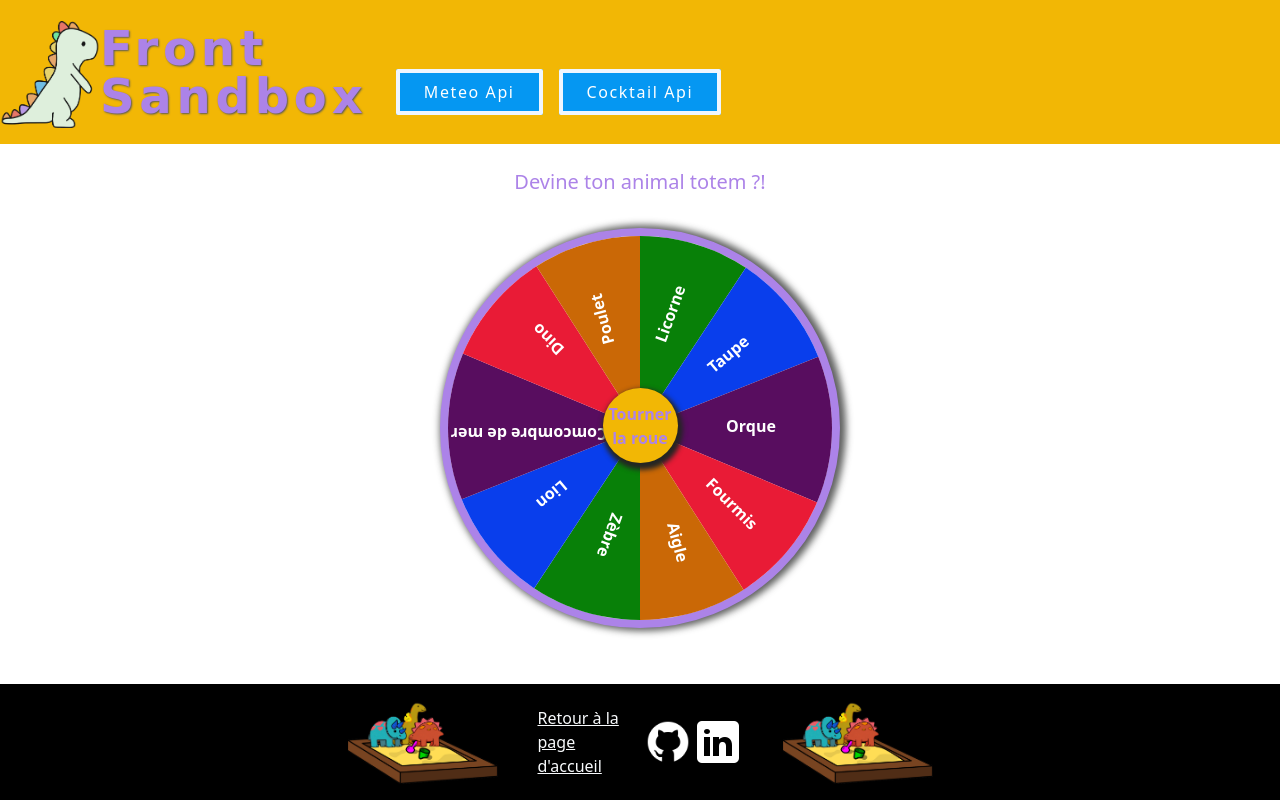
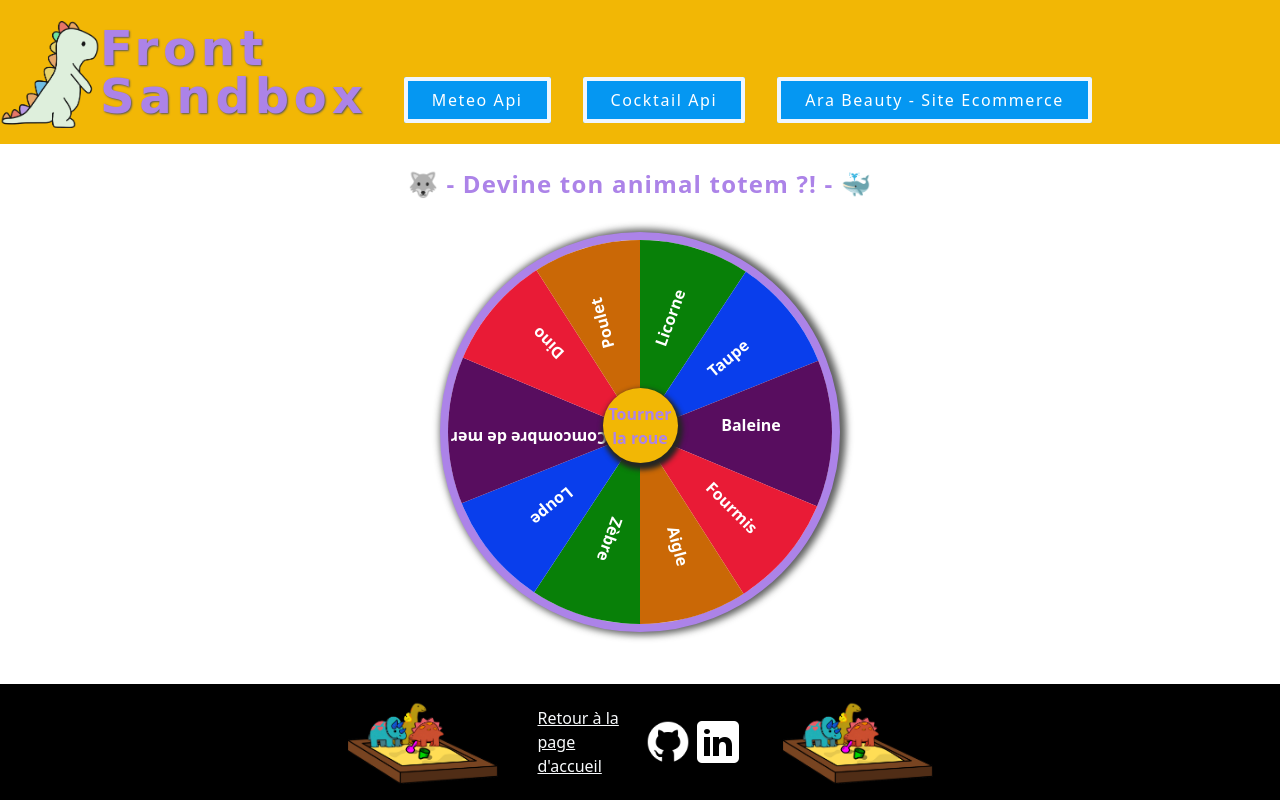
Before and after one commit to adelinelucas/adelinelucas.github.io, a PHP site: page /wheel-animals/wheel-api.html in a window 1280 px wide. Run offline with PHP 8.4, Linux system fonts and the light colour scheme; style sheets or scripts are compiled from the project's sources.

Commit message:
updates css and nav infos

```diff
--- a/ara-beauty/catalogue-page.html
+++ b/ara-beauty/catalogue-page.html
@@ -13,7 +13,7 @@
     <!-- end bootstrap -->
     <link rel="stylesheet" href="./style.css">
     <!-- tailwind -->
-    <link rel="stylesheet" href="../css/style.css">
+    <link rel="stylesheet" href="../build/css/style.css">
     <!-- end tailwind -->
 
     <!-- javascript  -->
@@ -287,7 +287,7 @@
     <footer class="w-full bg-black flex flex-row justify-center fixed bottom-0 left-0 py-2">
         <img src="../assets/dinosandbox.png" alt="Dino mascotte du site Sandbox Front" width="150px"/>
         <article class="flex flex-row items-center px-10 justify-around">
-            <a href="../index.html" class="text-slate-50 underline w-[105px]">Retour à la page d'accueil</a>
+            <a href="../index.html" class="text-slate-50 underline w-[200px] mr-[3px]">Retour à la page d'accueil</a>
             <a href="https://github.com/adelinelucas?tab=repositories" target="_blank"><img src="../assets/githubicon.png" alt="Lien vers le github de Adeline LUCAS" width="50px"/></a>
             <a href="https://www.linkedin.com/in/adeline-lucas-web-dev/" target="_blank"><img src="../assets/linkedinicon.png" alt="Lien vers le LinkedIn de Adeline LUCAS" width="50px"/></a>
         </article>
--- a/build/css/style.css
+++ b/build/css/style.css
@@ -1021,11 +1077,6 @@ video {
   line-height: 1rem;
 }
 
-.text-xl {
-  font-size: 1.25rem;
-  line-height: 1.75rem;
-}
-
 .font-black {
   font-weight: 900;
 }
--- a/index.html
+++ b/index.html
@@ -3,7 +3,7 @@
 <head>
     <meta charset="UTF-8">
     <meta name="viewport" content="width=device-width, initial-scale=1.0">
-    <link rel="stylesheet" href="./css/style.css">
+    <link rel="stylesheet" href="../build/css/style.css">
     <link rel="icon" type="image/x-icon" href="./assets/favion.png">
     <script src="./app.js" defer></script>
     <title>Front Sandbox</title>
@@ -12,7 +12,7 @@
     <header class="bg-pop-yellow h-42 flex flex-col justify-center items-center py-4 mb-2">
         <h1 class="text-5xl text-pop-purple font-caveat tracking-widest text-shadow my-2 font-black">Front end Sandbox</h1>
         <p class="text-lg text-pop-red text-shadow tracking-wider italic font-medium">Petit site pour pratiquer Javascript, les API, les librairies CSS (Tailwind CSS ou Boostrap) ou JS</p>
-        <p class="text-lg text-pop-red text-shadow tracking-wider italic font-medium">du code et du fun</p>
+        <p class="text-lg text-pop-red text-shadow tracking-wider italic font-medium">Bref du code et du fun <span class="not-italic">🤠</span></p>
     </header>
     <main>
         <nav class="w-full flex flex-col items-center py-4">
@@ -41,7 +41,7 @@
     <footer class="w-full bg-black flex flex-row justify-center fixed bottom-0 left-0 py-4">
         <img src="./assets/dinosandbox.png" alt="" width="150px"/>
         <article class="flex flex-row items-center px-10 justify-around">
-            <a href="#" class="text-slate-50 underline w-[105px]">Retour à la page d'accueil</a>
+            <a href="#" class="text-slate-50 underline w-[200px]">Retour à la page d'accueil</a>
             <a href="https://github.com/adelinelucas?tab=repositories" target="_blank"><img src="./assets/githubicon.png" alt="Lien vers le github de Adeline LUCAS" width="50px"/></a>
             <a href="https://www.linkedin.com/in/adeline-lucas-web-dev/" target="_blank"><img src="./assets/linkedinicon.png" alt="Lien vers le LinkedIn de Adeline LUCAS" width="50px"/></a>
         </article>
--- a/tailwind.config.js
+++ b/tailwind.config.js
@@ -18,6 +18,9 @@ module.exports = {
       animation: {
         'boxContainerAnimation': 'all ease-in-out 5s',
       },
+      boxShadow: {
+        '3xl': '2px 5px 15px 0px rgb(31 0 55)',
+      }
     },
   },
   plugins: [],
--- a/wheel-animals/app.js
+++ b/wheel-animals/app.js
@@ -18,28 +18,30 @@ const shuffle = (myArr) =>{
 const getRandomTotemAnimal = () =>{
     let licorneEl = shuffle([1890,2250,2610])
     let taupeEl = shuffle([1850,2210,2570])
-    let orqueEl = shuffle([1770,2130,2490])
-    let fourmisEl = shuffle([1810,2170,2530])
+    let baleineEl = shuffle([1770,2130,2490])
+    let homardEl = shuffle([1810,2170,2530])
     let aigleEl = shuffle([1750,2210,2470])
     let zebreEl = shuffle([1630,1990,2350])
-    let lionEl = shuffle([1570,1930,2290])
-    let concombreEl = shuffle([1210,1780,2670])
+    let loupEl = shuffle([1570,1930,2290])
+    let pieuvreEl = shuffle([1210,1780,2670])
     let dinoEl = shuffle([1570,1930,2290])
     let pouletEl = shuffle([1570,1930,2290])
 
     let rotation = shuffle([
-        licorneEl[0], taupeEl[0], orqueEl[0], fourmisEl[0], aigleEl[0],zebreEl[0], lionEl[0],concombreEl[0],dinoEl[0], pouletEl[0]
+        licorneEl[0], taupeEl[0], baleineEl[0], homardEl[0], aigleEl[0],zebreEl[0], loupEl[0],pieuvreEl[0],dinoEl[0], pouletEl[0]
     ])
 
-    if(licorneEl.includes(rotation[0])) selectItem = 'Licorne';
-    if(taupeEl.includes(rotation[0])) selectItem = 'Taupe';
-    if(orqueEl.includes(rotation[0])) selectItem = 'Orque';
-    if(fourmisEl.includes(rotation[0])) selectItem = 'Fourmis';
-    if(aigleEl.includes(rotation[0])) selectItem = 'Aigle';
-    if(zebreEl.includes(rotation[0])) selectItem = 'Zébre';
-    if(concombreEl.includes(rotation[0])) selectItem = 'Concombre des mers';
-    if(dinoEl.includes(rotation[0])) selectItem = 'Dinosaure';
-    if(pouletEl.includes(rotation[0])) selectItem = 'Poulet';
+    if(licorneEl.includes(rotation[0])) selectItem = 'licorne';
+    if(taupeEl.includes(rotation[0])) selectItem = 'taupe';
+    if(baleineEl.includes(rotation[0])) selectItem = 'baleine';
+    if(homardEl.includes(rotation[0])) selectItem = 'homard';
+    if(aigleEl.includes(rotation[0])) selectItem = 'aigle';
+    if(zebreEl.includes(rotation[0])) selectItem = 'zébre';
+    if(pieuvreEl.includes(rotation[0])) selectItem = 'pieuvre';
+    if(dinoEl.includes(rotation[0])) selectItem = 'dinosaure';
+    if(pouletEl.includes(rotation[0])) selectItem = 'poulet';
+    if(loupEl.includes(rotation[0])) selectItem = 'loup ';
+
     return [selectItem, rotation];
 }
 
@@ -63,22 +65,52 @@ const spin = (wheelSound,box,boxEl, startWheel ) =>{
 }
 
 const displayResult = (selectItem, boxEl) =>{
-    let maleAnimal ='aigle zébre concombre dinosaure poulet' ;
-    let animalTotemGenre = 'une ';
-    maleAnimal.split(' ').forEach(idx => {
-        if(idx === selectItem.toLowerCase()){
-            return animalTotemGenre = 'un '
+    let maleAnimal ='aigle zébre homard dinosaure poulet loup' ;
+    let animalImg = [
+        {nom : 'zébre', img :'🦓'},
+        {nom: 'loup', img:'🐺'},
+        {nom: 'licorne', img:'🦄'},
+        {nom:'baleine', img:'🐳'},
+        {nom:'homard', img:'🦞'},
+        {nom: 'aigle', img:'🦅'},
+        {nom: 'pieuvre', img:'🐙'},
+        {nom: 'dinosaure', img:'🦖'},
+        {nom: 'poule', img:'🐔'},
+    ]
+    // let animalTotemGenre = `une &nbsp;`;
+    // maleAnimal.split(' ').forEach(idx => {
+    //     if(idx.trim().includes(selectItem.toLowerCase().trim())){
+    //         return animalTotemGenre = `un &nbsp;`;
+    //     }
+    // });
+    let results = {};
+    animalImg.forEach((idx) =>{
+        console.log(selectItem)
+        console.log(selectItem.includes(maleAnimal))
+        if(selectItem === idx.nom){
+            results.nom = idx.nom;
+            results.img = idx.img
         }
-    });
+        if(maleAnimal.includes(selectItem)) {results.genre = `un &nbsp;`}
+        else {results.genre = `une &nbsp;`}
+    })
+    console.log(results)
     let resultEl= document.createElement('div');
     resultEl.classList.add('resultModale');
+    resultEl.classList.add('w-9/12');
     let resultContent = `
         <aside class="w-full overflow-hidden flex-wrap py-4">
-            <h4 class="text-pop-yellow text-lg font-bold text-center break-words w-full flex-wrap pb-4">Résultats de votre test scientifique ! <span class="text-sm font-normal block">(oui oui)</span></h4>
-
-            <p class="w-full flex-wrap absolute bottom-[50%] left-[20%]">Votre animal totem est ${animalTotemGenre} <span class="font-bold text-pop-blue italic"> ${selectItem}</span></p>
-
-            <button id="startAgain" class="bg-pop-purple rounded py-3 px-2 font-bold absolute bottom-2 left-[35%] m-auto">Je relance le test</button>
+            <h4 class="text-pop-blue text-lg font-bold text-center break-words w-full flex-wrap pb-4">Résultats de votre test scientifique !
+                <span class="text-sm font-normal block relative left-[45%] w-fit h-fit">(oui oui)</span>
+            </h4>
+            <div class="flex flex-col text-center relative top-[15%] items-center ">
+                <p class="w-fit flex-wrap">Votre animal totem est ${results.genre}</p>
+                <p class="w-fit font-bold text-pop-blue italic text-center capitalize"> ${results.nom}</p>
+                <span class="top-[110%]">${results.img}</span>
+            </div>
+            <button id="startAgain" class="bg-pop-purple rounded py-3 px-2 font-bold absolute bottom-4 left-[35%] m-auto shadow-3xl tracking-wider text-white ">
+                Je relance le test
+            </button>
         </aside>
     `
     // <img src='' alt='illustration de l'animal totem' />
--- a/wheel-animals/style.css
+++ b/wheel-animals/style.css
@@ -120,7 +120,7 @@ audio{
 .resultModale {
     position: absolute;
     top:20%;
-    left: 30%;
+    left: 34%;
     background-color: white;
     box-shadow: 2px 4px 5px 3px #242523;
     width: 400px;
--- a/wheel-animals/wheel-api.html
+++ b/wheel-animals/wheel-api.html
@@ -3,11 +3,11 @@
 <head>
     <meta charset="UTF-8">
     <meta name="viewport" content="width=device-width, initial-scale=1.0">
-    <link rel="stylesheet" href="../css/style.css">
+    <link rel="stylesheet" href="../build/css/style.css">
     <link rel="stylesheet" href="./style.css">
     <link rel="icon" type="image/x-icon" href="../assets/favion.png">
     <script src="./app.js" defer></script>
-    <title>Front Sandbox</title>
+    <title>Front Sandbox-Wheel App</title>
 </head>
 <body>
     <header class="w-full bg-pop-yellow h-42 flex flex-row py-4 mb-2">
@@ -16,29 +16,32 @@
             <p class="text-5xl text-pop-purple font-caveat tracking-widest text-shadow my-2 font-black">Front Sandbox</p>
         </article>
         <nav class="flex flex-row items-end py-4 w-full justify-start h-auto">
-             <ul class="flex flex-row">
-                 <li class="m-2">
+            <ul class="flex flex-row">
+                <li class="px-4">
                     <a href="../meteo-api/meteo-api.html" class="border-4 rounded-sm bg-pop-blue text-white py-2 px-6 border-blue-50 tracking-widest">Meteo Api</a>
-                 </li>
-                 <li class="m-2">
+                </li>
+                <li class="px-4">
                     <a href="../cocktail-api/cocktail-api.html" class="border-4 rounded-sm bg-pop-blue text-white py-2 px-6 border-blue-50 tracking-widest">Cocktail Api</a>
-                 </li>
-             </ul>
+                </li>
+                <li class="px-4">
+                    <a href="../ara-beauty/catalogue-page.html" class="border-4 rounded-sm bg-pop-blue text-white py-2 px-6 border-blue-50 tracking-widest">Ara Beauty - Site Ecommerce</a>
+                </li>
+            </ul>
          </nav>
      </header>
     <main id="mainbox" class="mainbox flex justify-center items-center flex-col m-auto relative" >
-        <h2 class="text-xl text-pop-purple text-center py-4">Devine ton animal totem ?!</h2>
+        <h2 class="text-2xl tracking-wider text-pop-purple text-center py-4 font-bold ">🐺 - Devine ton animal totem ?! - 🐳</h2>
         <div class="box w-[400px] h-[400px] m-auto rounded-full bg-white border-pop-purple border-8  boxContainerAnimation rotate-90 relative overflow-hidden my-4" id="box">
             <div class="box1">
                 <span class="span1 text-white font-bold  "><h3 class="">Licorne</h3></span>
                 <span class="span2 text-white font-bold"><h3>Taupe</h3></span>
-                <span class="span3 text-white font-bold"><h3>Orque</h3></span>
+                <span class="span3 text-white font-bold"><h3>Baleine</h3></span>
                 <span class="span4 text-white font-bold"><h3>Fourmis</h3></span>
                 <span class="span5 text-white font-bold"><h3>Aigle</h3></span>
             </div>
             <div class="box2 rotate-180 w-full h-full">
                 <span class="span1 text-white font-bold"><h3>Zèbre</h3></span>
-                <span class="span2 text-white font-bold"><h3>Lion</h3></span>
+                <span class="span2 text-white font-bold"><h3>Loupe</h3></span>
                 <span class="span3 text-white font-bold"><h3>Comcombre de mer</h3></span>
                 <span class="span4 text-white font-bold"><h3>Dino</h3></span>
                 <span class="span5 text-white font-bold"><h3>Poulet</h3></span>
```
Also changed, not shown: other parts of build/css/style.css (+88 -16 lines), cocktail-api/app.js (+13 -16 lines), cocktail-api/cocktail-api.html (+12 -6 lines), meteo-api/meteo-api.html (+16 -9 lines).
